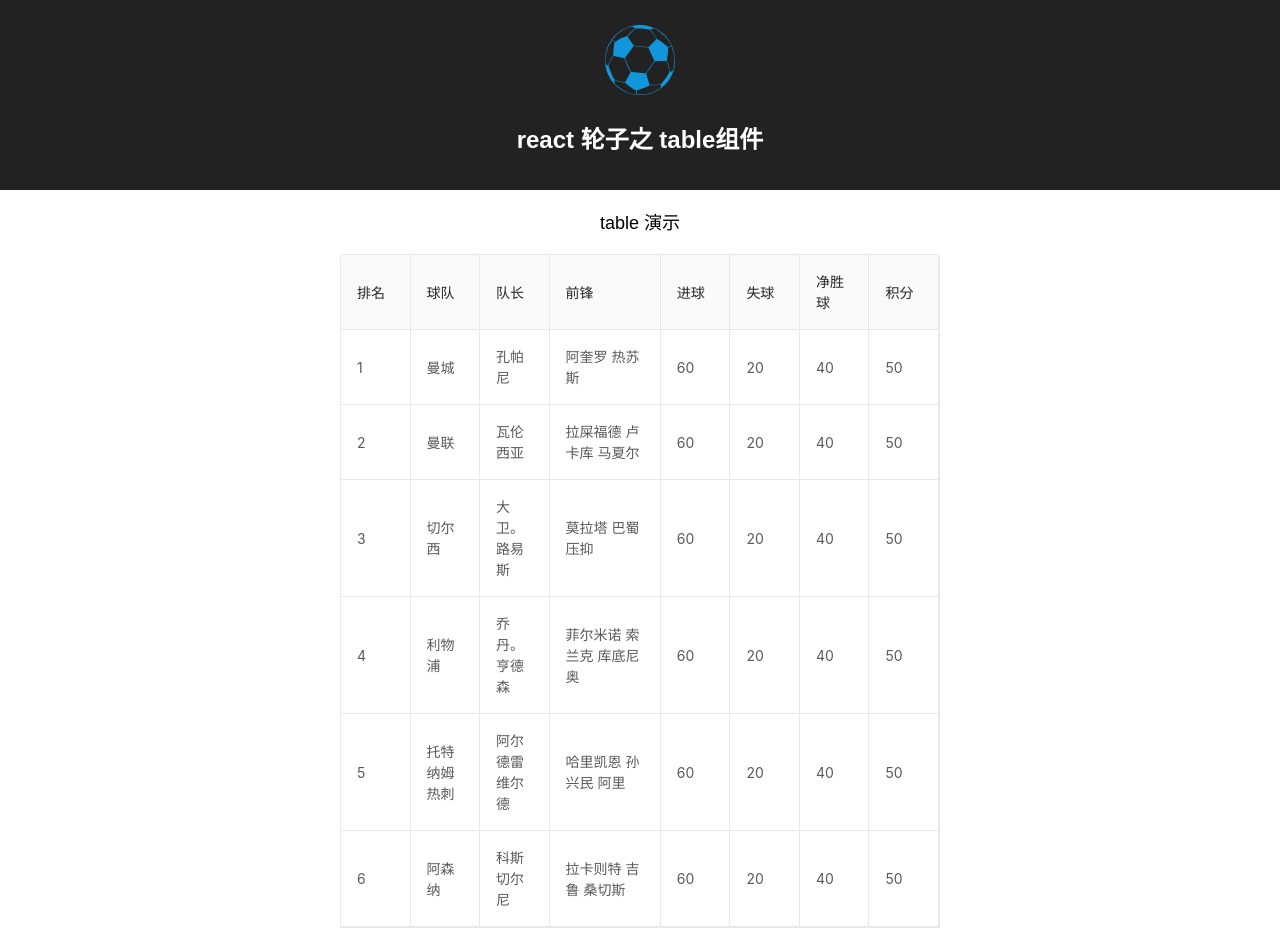
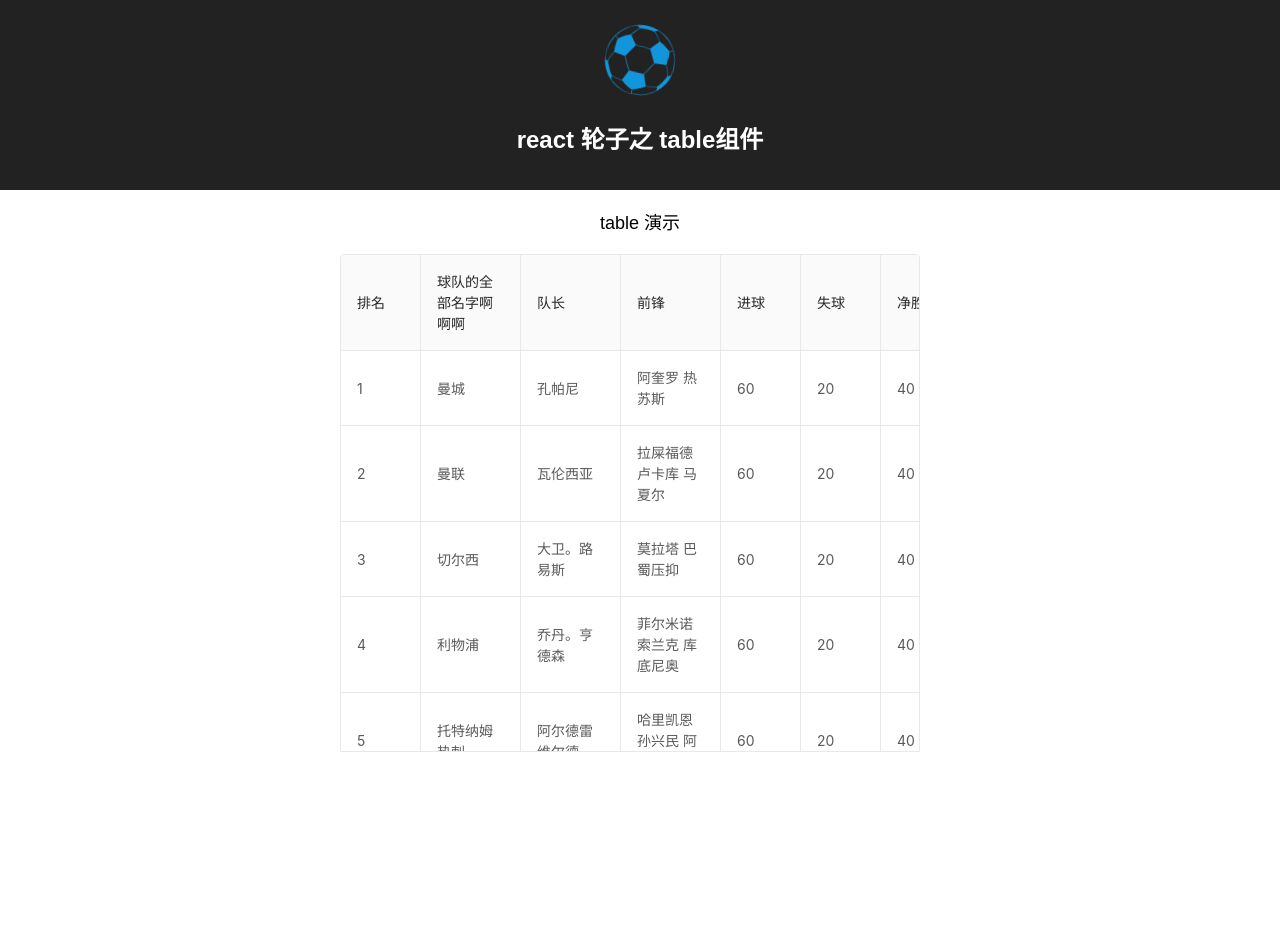
Before and after one commit to crazyguagua/myTable, a React app: page / in a window 1280 px wide. After the commit the page ends 800 px from the top, so only its background shows below. Built offline with nearby package versions, Linux system fonts and the light colour scheme.

Commit message:
下一步头部滚动的同时 body滚动

```diff
--- a/src/App.js
+++ b/src/App.js
@@ -28,11 +28,11 @@ class App extends Component {
       title:'排名',
       dataIndex:'range'
     },{
-      title:'球队',
-      dataIndex:'name'
+      title:'球队的全部名字啊啊啊',
+      dataIndex:'name',width:100
     },{
       title:'队长',
-      dataIndex:'captain'
+      dataIndex:'captain',width:100
     },{
       title:'前锋',
       dataIndex:'forward',width:100
@@ -67,7 +67,7 @@ class App extends Component {
          table 演示
         </p>
         <div style={{width:'600px',margin:'20px auto'}}>
-          <Table columns={this.columns} data={this.state.data}/>
+          <Table columns={this.columns} data={this.state.data} width="580" height="400"/>
         </div>
       </div>
     );
--- a/src/components/Table.js
+++ b/src/components/Table.js
@@ -9,29 +9,41 @@ import hoc from'./hoc'
 const TableHeaderWrapper = hoc(TableHeader)
 const TableBodyWrapper = hoc(TableBody)
 
-const minWidth =30 //每一列最小的宽度
+const minWidth =80 //每一列最小的宽度
 export default class Table extends React.Component {
     static propTypes = {
         data:PropTypes.array.isRequired,
+        style:PropTypes.object,
         columns:PropTypes.array.isRequired,
         scroll:PropTypes.object,
-        width:PropTypes.number||PropTypes.string,
-        height:PropTypes.number
+        width:PropTypes.oneOfType([
+            PropTypes.string,
+            PropTypes.number]),
+        height:PropTypes.oneOfType([
+            PropTypes.string,
+            PropTypes.number]),
+        minWidth:PropTypes.number //每一列的最小宽度值
     }
     componentWillReceiveProps() {
 
     }
     componentDidMount(){
+        this.setColumns()
         console.log(getScrollBarSize())
-        console.log(this.tableNode.offsetWidth)
-        this.setColumns()
     }
     constructor(props){
         super()
         console.log(props)
-        this.headerFixed = props.scroll&&props.scroll.y //头部固定
-        this.columnFixed = props.scroll&&props.scroll.x //列固定
-        this.totalWidth = props.width?props.width:'100%'
+        let width=props.width
+        if(width){
+            if(/^\d+(.\d+)?$/.test(width)){
+                width+='px'
+            }
+            this.totalWidth = width
+        }else{
+            this.totalWidth='100%'
+        }
+        this.minWidth = props.minWidth||minWidth
     }
     saveRef = (name) => (node) => {
         this[name] = node;
@@ -46,19 +58,28 @@ export default class Table extends React.Component {
         },0)
         autoWidth=allWidth-widthCount
         let avgWidth =  autoWidth/len
-        if(avgWidth>minWidth){
         columns.forEach(element => {
             if(!element.width){
-                    element.width = avgWidth
+                element.width = Math.max(avgWidth,minWidth)
             }
         });
     }
-        console.log(columns)
+    headerScroll(e){
+        //头部滚动
+        console.log(arguments)
     }
     render() {
+        let height = this.props.height
+        let className=`my-table my-table-bordered`
+        if(height){//列表头部固定
+            className+=' my-table-header-fixed'
+            height = parseFloat(height)
+            console.log(this.tableNode)
+        }
         return (
 
-            <div className="my-table my-table-bordered" style={{width:this.totalWidth}}  ref={this.saveRef('tableNode')}>
+            <div className={className} style={{width:this.totalWidth}}  ref={this.saveRef('tableNode')}>
+                <div className="table-content" onScroll={this.headerScroll}>
                     <div className="my-table-header-div">
                         <TableHeaderWrapper columns={this.props.columns} />
                     </div>
@@ -66,6 +87,8 @@ export default class Table extends React.Component {
                         <TableBodyWrapper data={this.props.data} columns={this.props.columns}/>
                     </div>
                 </div>
+
+            </div>
         )
     }
 }
--- a/src/components/table.less
+++ b/src/components/table.less
@@ -20,6 +20,14 @@
         border-radius: 4px 4px 0 0;
         overflow: hidden;
         table-layout: fixed;
+    }
+    .table-content{
+        overflow-x: auto;
+    }
+    &-header-fixed .my-table-body-div{
+        overflow-y: auto;
+        overflow-x: hidden;
+        height: 400px;
     }
     &-header thead th{
         background: #fafafa;
```
Lines whose indentation alone changed are shown as unchanged.
